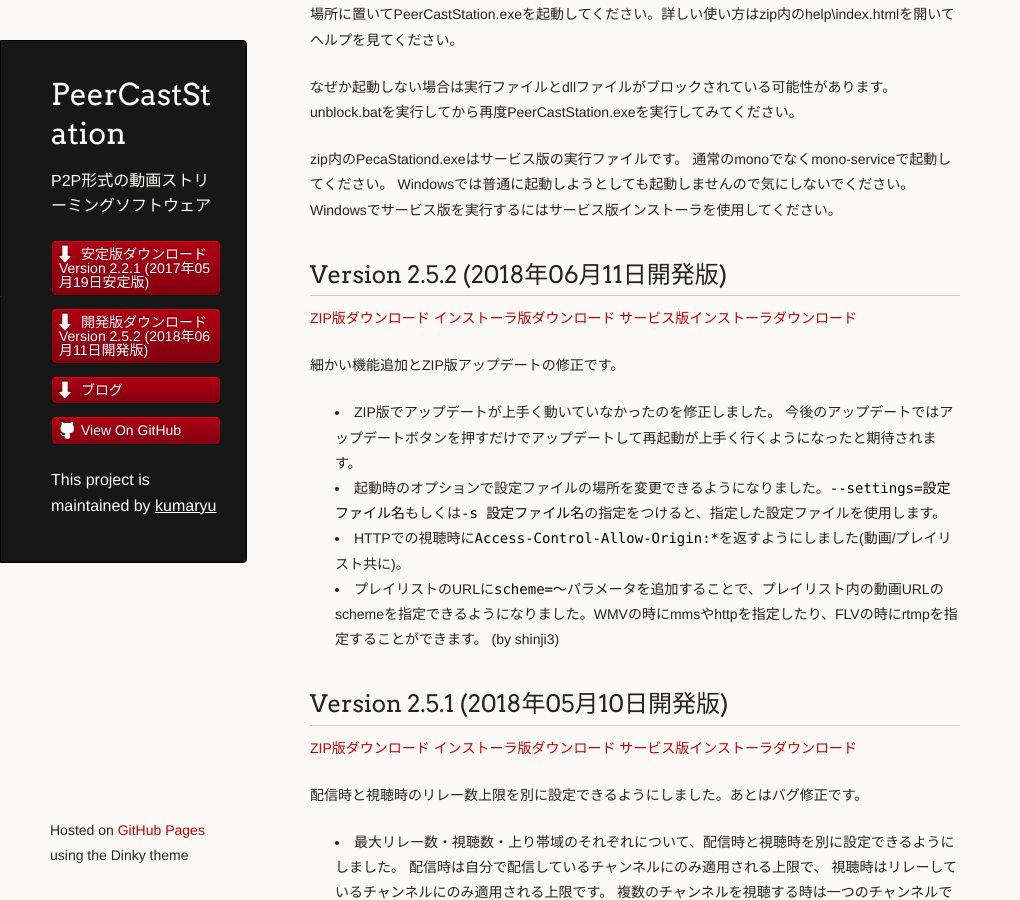
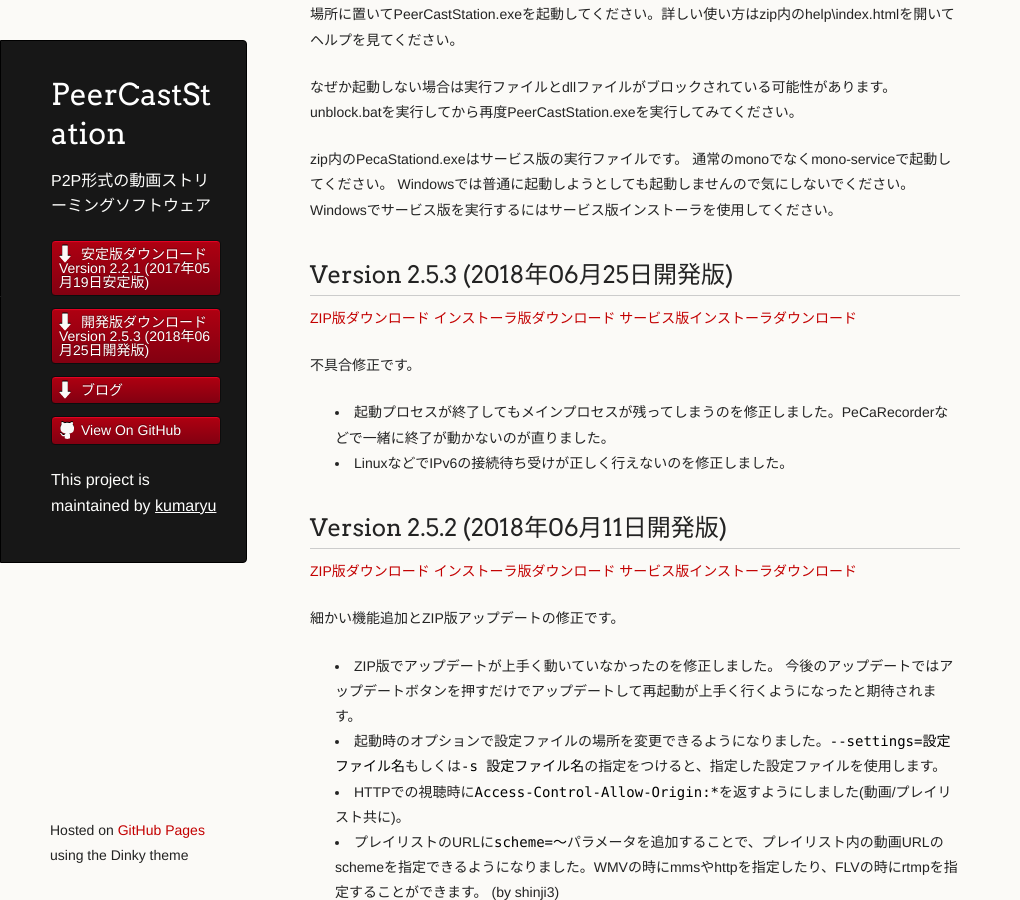
Before and after one commit to kumaryu/peercaststation, a Jekyll site: the page built from download-dev.mkd, in a window 1280 px wide and 900 px high, scrolled down 410 px. Shown: the whole window, without its empty margins (0-1020 px from the left). Built offline with Jekyll 4.4.1, drawn with Linux system fonts in a browser that asks for light colours.

Commit message:
bumped version up to 2.5.3

```diff
--- a/_data/releasenotes.yml
+++ b/_data/releasenotes.yml
@@ -1,4 +1,25 @@
 ---
+- name: Version 2.5.3 (2018年06月25日開発版)
+  version: 2.5.3
+  channel: dev
+  notes: |
+    不具合修正です。
+
+    * 起動プロセスが終了してもメインプロセスが残ってしまうのを修正しました。PeCaRecorderなどで一緒に終了が動かないのが直りました。
+    * LinuxなどでIPv6の接続待ち受けが正しく行えないのを修正しました。
+  date: 2018-06-25T01:00:00+09:00
+  url: http://www.pecastation.org/files/PeerCastStation-2.5.3.zip
+  enclosures:
+  - type: archive
+    url: http://www.pecastation.org/files/PeerCastStation-2.5.3.zip
+    length: 2156465
+  - type: installer
+    url: http://www.pecastation.org/files/PeerCastStation-2.5.3.exe
+    length: 2354248
+  - type: serviceinstaller
+    url: http://www.pecastation.org/files/PecaStationd-2.5.3.msi
+    length: 2036662
+
 - name: Version 2.5.2 (2018年06月11日開発版)
   version: 2.5.2
   channel: dev
```
Also changed, not shown: Gemfile.lock.
